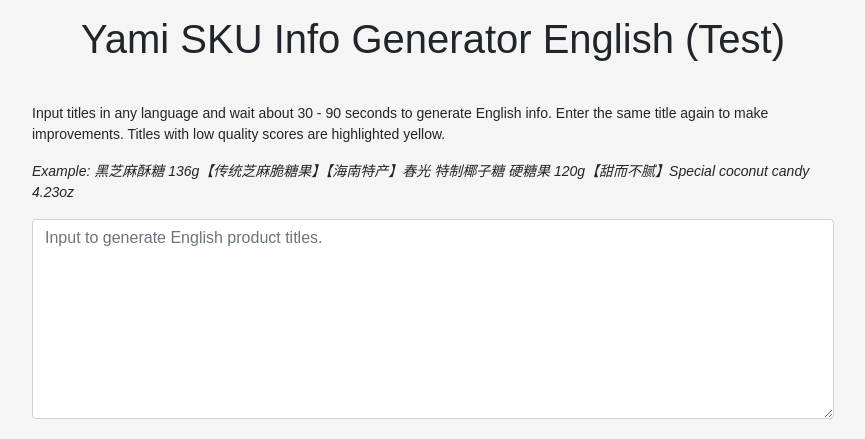
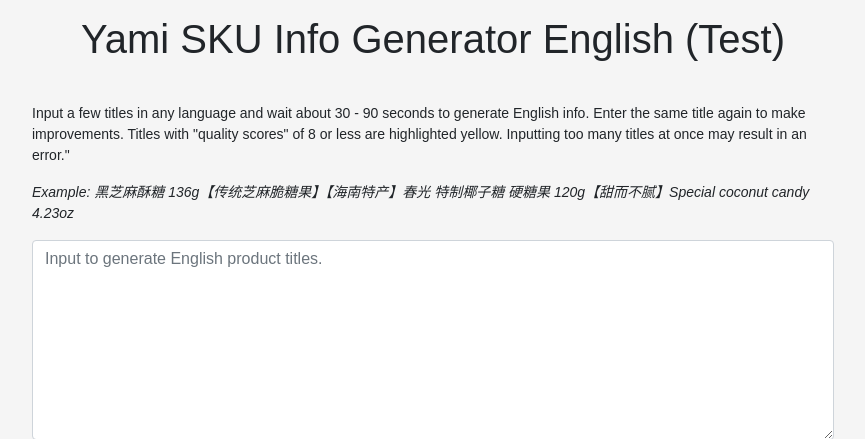
Before and after one commit to kenku0/english-product-info-v2-sample, a Flask app: page / in a window 1280 px wide. Shown: the top 439 px of the page, without its empty margins (207-1072 px from the left). Run offline with Flask 3, Linux system fonts and the light colour scheme; some libraries are stand-ins or nearby versions.

Commit message:
Update index.html

```diff
--- a/templates/index.html
+++ b/templates/index.html
@@ -12,7 +12,7 @@
     <div class="content">
         <h1>Yami SKU Info Generator English (Test)</h1>
         <div class="instructions">
-            <p style="font-size: 1em;">Input titles in any language and wait about 30 - 90 seconds to generate English info. Enter the same title again to make improvements. Titles with low quality scores are highlighted yellow.</p>
+            <p style="font-size: 1em;">Input a few titles in any language and wait about 30 - 90 seconds to generate English info. Enter the same title again to make improvements. Titles with "quality scores" of 8 or less are highlighted yellow. Inputting too many titles at once may result in an error."</p>
             <p style="font-size: 1em;"><i>Example: 黑芝麻酥糖 136g【传统芝麻脆糖果】【海南特产】春光 特制椰子糖 硬糖果 120g【甜而不腻】Special coconut candy 4.23oz</i></p>
         </div>
         <div class="generator">
```
